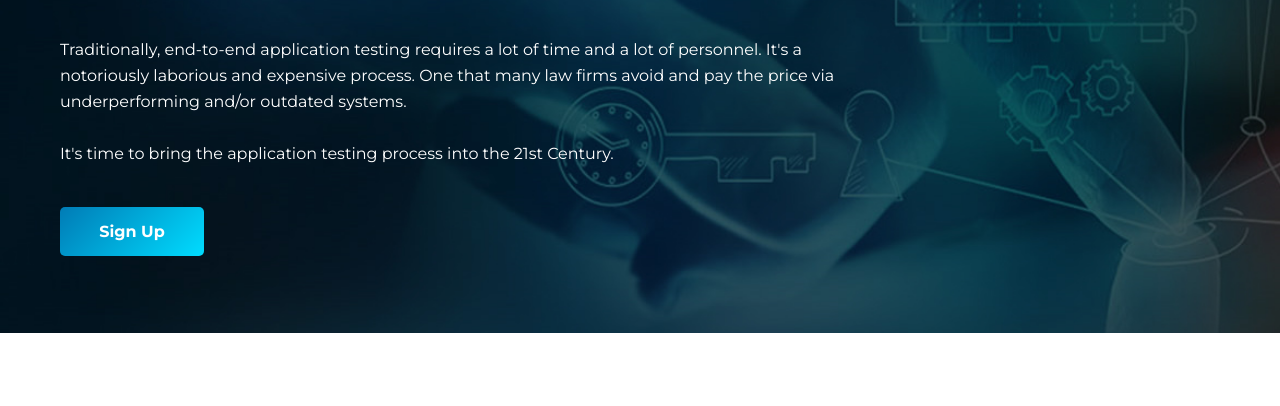
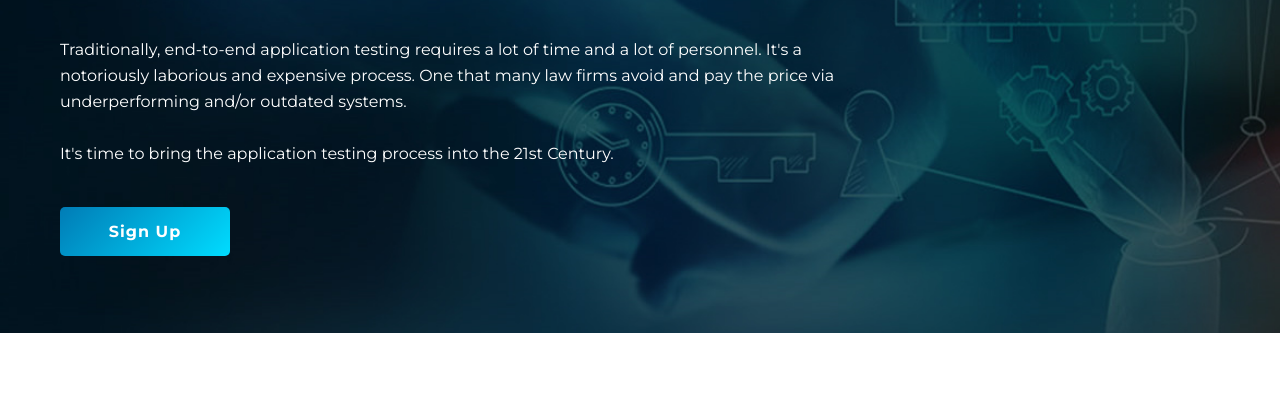
Before and after one commit to ccs-global-tech/static-helm, a website: page index.html in a window 1280 px wide. Shown: the part 181-587 px from the top of the page. Drawn offline with nearby package versions, Linux system fonts and the light colour scheme.

Commit message:
style changes

```diff
--- a/public/stylesheets/components.css
+++ b/public/stylesheets/components.css
@@ -1,5 +1,5 @@
 /* Component: 3D Button */
-.btn { padding: 15px 12px; border-radius: 5px; background-image: linear-gradient(-45deg, #00DCFF, #007cb6); min-width: 120px; display: inline-block; text-align: center; cursor: pointer; font-weight: bold; }
+.btn { padding: 15px 25px; letter-spacing: 1px; border-radius: 5px; background-image: linear-gradient(-45deg, #00DCFF, #007cb6); min-width: 120px; display: inline-block; text-align: center; cursor: pointer; font-weight: bold; }
 .btn:hover { background-image: linear-gradient(-45deg, #00bdda, #006a9b); }
 
 /* Component: Automated Testing hero */
```
